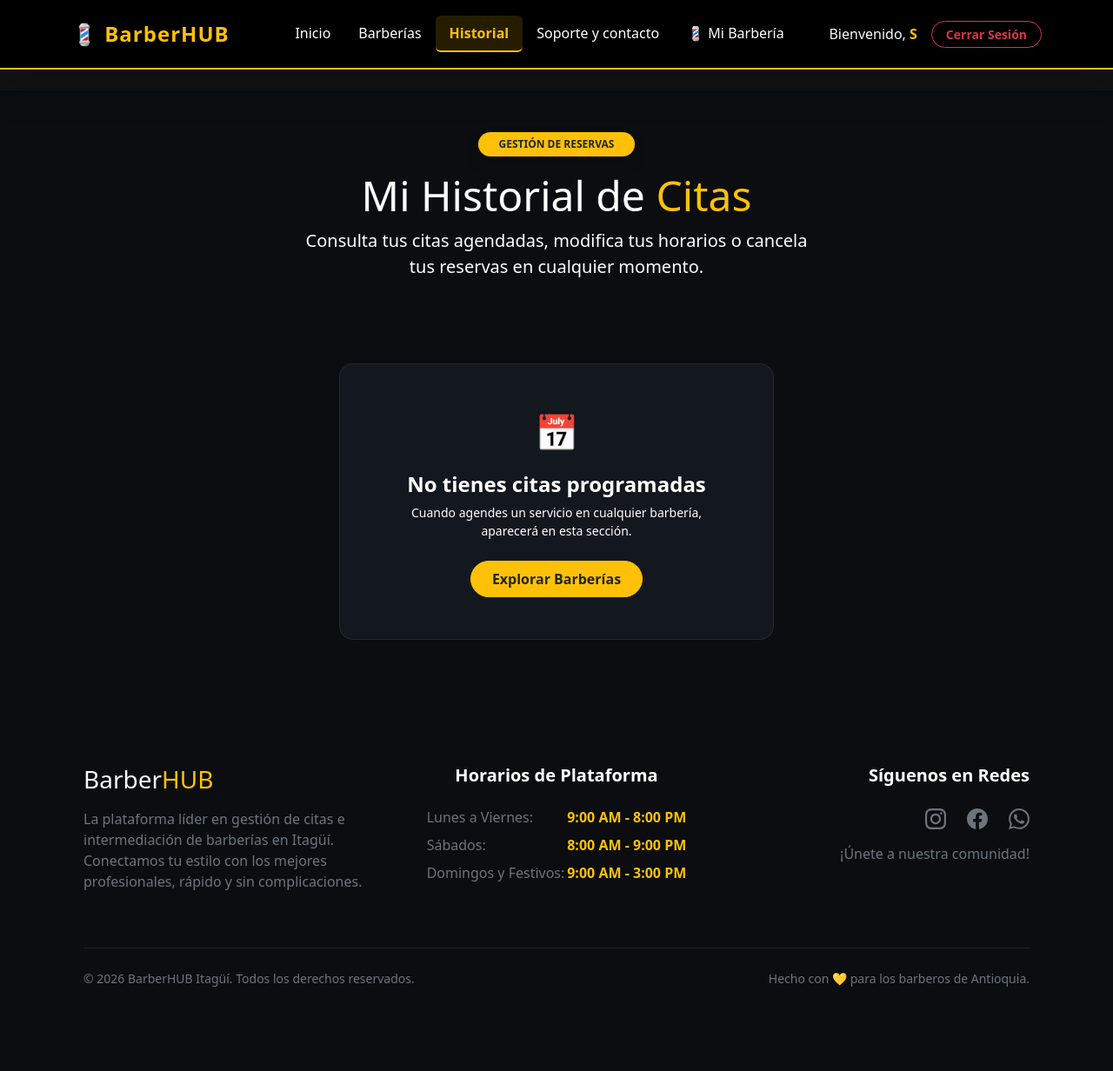
After one commit to jpabloruiz-sketch/BarberHUB, a Django app: page /historial/ in a window 1280 px wide. The commit adds this page. Shown: the whole page at 87% size. Run offline with Django 5.2, Linux system fonts and the light colour scheme; a user stored in the database is signed in; data comes from the database, SQL or seed files in the repository; both versions use the stored data as it was after the commit.

Commit message:
Todo melo 3

```diff
--- a/gestion/templates/base.html
+++ b/gestion/templates/base.html
@@ -149,9 +149,16 @@
                     <li class="nav-item">
                         <a class="nav-link nav-link-barberhub {% if request.resolver_match.url_name == 'home' %}active{% endif %}" href="{% url 'home' %}">Inicio</a>
                     </li>
+
                     <li class="nav-item">
                         <a class="nav-link nav-link-barberhub {% if request.resolver_match.url_name == 'barberias' %}active{% endif %}" href="{% url 'barberias' %}">Barberías</a>
                     </li>
+
+                     <!-- NUEVO BOTÓN DE HISTORIAL -->
+                    <li class="nav-item">
+                        <a class="nav-link nav-link-barberhub {% if request.resolver_match.url_name == 'historial' %}active{% endif %}" href="{% url 'historial' %}">Historial</a>
+                    </li>
+
                     <li class="nav-item">
                         <a class="nav-link nav-link-barberhub {% if request.resolver_match.url_name == 'soporte' %}active{% endif %}" href="{% url 'soporte' %}">Soporte y contacto</a>
                     </li>
--- /dev/null
+++ b/gestion/templates/historial.html
@@ -0,0 +1,247 @@
+{% extends 'base.html' %}
+
+{% block content %}
+<style>
+    .full-width-wrapper {
+        width: 100vw;
+        position: relative;
+        left: 50%;
+        right: 50%;
+        margin-left: -50vw;
+        margin-right: -50vw;
+        overflow-x: hidden;
+        background-color: #0b0d10;
+        min-height: 90vh;
+        display: flex;
+        flex-direction: column;
+        justify-content: space-between;
+    }
+
+    .glass-card {
+        background: rgba(22, 27, 34, 0.8) !important;
+        backdrop-filter: blur(12px);
+        -webkit-backdrop-filter: blur(12px);
+        border: 1px solid rgba(255, 255, 255, 0.08) !important;
+    }
+
+    .form-control-dark {
+        background-color: #161b22 !important;
+        border: 1px solid rgba(255, 255, 255, 0.15) !important;
+        color: #ffffff !important;
+        padding: 0.8rem 1rem;
+        border-radius: 10px;
+    }
+
+    .form-control-dark:focus {
+        border-color: #ffc107 !important;
+        box-shadow: 0 0 0 0.25rem rgba(255, 193, 7, 0.25) !important;
+    }
+
+    /* Opcional: efecto hover para los iconos de las redes sociales del footer */
+    .social-icon {
+        color: #6c757d;
+        transition: color 0.3s ease;
+    }
+    .social-icon:hover {
+        color: #ffc107;
+    }
+</style>
+
+<div class="full-width-wrapper py-5 px-3 px-md-5">
+    <div class="container-fluid px-lg-5" style="max-width: 1200px;">
+
+        <!-- ENCABEZADO -->
+        <div class="text-center mb-5">
+            <span class="badge bg-warning text-dark fw-bold px-4 py-2 text-uppercase mb-3 rounded-pill shadow">
+                Gestión de Reservas
+            </span>
+            <h1 class="display-5 fw-extrabold text-white">Mi Historial de <span class="text-warning">Citas</span></h1>
+            <p class="text-white fs-5 mx-auto" style="max-width: 600px;">
+                Consulta tus citas agendadas, modifica tus horarios o cancela tus reservas en cualquier momento.
+            </p>
+        </div>
+
+        {% if messages %}
+            {% for message in messages %}
+                <div class="alert alert-{{ message.tags }} alert-dismissible fade show text-center mb-4" role="alert">
+                    {{ message }}
+                    <button type="button" class="btn-close" data-bs-dismiss="alert" aria-label="Close"></button>
+                </div>
+            {% endfor %}
+        {% endif %}
+
+        <div class="row g-4">
+            {% if citas %}
+                {% for cita in citas %}
+                    <div class="col-lg-6">
+                        <div class="card glass-card text-white rounded-4 p-4 shadow h-100 position-relative">
+
+                            <!-- CABECERA DE LA TARJETA -->
+                            <div class="d-flex justify-content-between align-items-start mb-3 border-bottom border-secondary pb-3">
+                                <div>
+                                    <h4 class="fw-bold m-0 text-warning">{{ cita.barberia.nombre }}</h4>
+                                    <small class="text-white">📍 {{ cita.barberia.barrio }} • {{ cita.barberia.direccion }}</small>
+                                </div>
+                                <div>
+                                    {% if cita.estado == 'PENDIENTE' %}
+                                        <span class="badge bg-warning text-dark px-3 py-2 rounded-pill fw-bold">⌛ Pendiente</span>
+                                    {% elif cita.estado == 'CONFIRMADA' %}
+                                        <span class="badge bg-success px-3 py-2 rounded-pill fw-bold">✅ Confirmada</span>
+                                    {% else %}
+                                        <span class="badge bg-danger px-3 py-2 rounded-pill fw-bold">❌ Cancelada</span>
+                                    {% endif %}
+                                </div>
+                            </div>
+
+                            <!-- DETALLES DE LA CITA -->
+                            <div class="row mb-3">
+                                <div class="col-6">
+                                    <span class="text-white small d-block">FECHA Y HORA</span>
+                                    <strong class="fs-6 text-white">📅 {{ cita.fecha|date:"d/m/Y" }}</strong><br>
+                                    <strong class="fs-6 text-warning">⏰ {{ cita.hora|time:"g:i A" }}</strong>
+                                </div>
+                                <div class="col-6">
+                                    <span class="text-white small d-block">TELÉFONO DE CONTACTO</span>
+                                    <strong class="fs-6 text-white">📞 {{ cita.telefono }}</strong>
+                                </div>
+                            </div>
+
+                            <!-- SERVICIOS CONTRATADOS -->
+                            <div class="mb-4">
+                                <span class="text-white small d-block mb-1">SERVICIOS RESERVADOS</span>
+                                <div class="d-flex flex-wrap gap-2">
+                                    {% for s in cita.servicios.all %}
+                                        <span class="badge bg-secondary text-light fw-normal p-2 rounded-3">
+                                            {{ s.nombre }} ($ {{ s.precio|floatformat:0 }} COP)
+                                        </span>
+                                    {% empty %}
+                                        <span class="text-white small">Corte general / Sin especificar</span>
+                                    {% endfor %}
+                                </div>
+                            </div>
+
+                            <!-- ACCIONES (SOLO SI NO ESTÁ CANCELADA) -->
+                            {% if cita.estado != 'CANCELADA' %}
+                                <div class="d-flex gap-2 pt-3 border-top border-secondary mt-auto">
+                                    <button class="btn btn-outline-warning btn-sm rounded-pill fw-bold px-3 py-2" data-bs-toggle="modal" data-bs-target="#modalEditarCita{{ cita.id }}">
+                                        ✏️ Modificar Hora / Fecha
+                                    </button>
+
+                                    <form action="{% url 'cancelar_cita' cita.id %}" method="post" class="ms-auto" onsubmit="return confirm('¿Estás seguro de que deseas cancelar esta cita?');">
+                                        {% csrf_token %}
+                                        <button type="submit" class="btn btn-outline-danger btn-sm rounded-pill fw-bold px-3 py-2">
+                                            ❌ Cancelar Cita
+                                        </button>
+                                    </form>
+                                </div>
+                            {% endif %}
+
+                        </div>
+                    </div>
+
+                    <!-- MODAL PARA REPROGRAMAR CITA -->
+                    <div class="modal fade" id="modalEditarCita{{ cita.id }}" tabindex="-1" aria-hidden="true">
+                        <div class="modal-dialog modal-dialog-centered">
+                            <div class="modal-content glass-card text-white border border-secondary rounded-4 p-2">
+                                <div class="modal-header border-secondary">
+                                    <h5 class="modal-title fw-bold text-warning">✏️ Modificar Cita</h5>
+                                    <button type="button" class="btn-close btn-close-white" data-bs-dismiss="modal" aria-label="Close"></button>
+                                </div>
+                                <form action="{% url 'modificar_cita' cita.id %}" method="post">
+                                    {% csrf_token %}
+                                    <div class="modal-body">
+                                        <p class="text-white small mb-3">
+                                            Cambia el horario o la fecha para tu atención en <strong>{{ cita.barberia.nombre }}</strong>.
+                                        </p>
+                                        <div class="mb-3">
+                                            <label class="form-label text-white small fw-bold">NUEVA FECHA</label>
+                                            <input type="date" class="form-control form-control-dark" name="fecha" value="{{ cita.fecha|date:'Y-m-d' }}" required>
+                                        </div>
+                                        <div class="mb-3">
+                                            <label class="form-label text-white small fw-bold">NUEVA HORA</label>
+                                            <input type="time" class="form-control form-control-dark" name="hora" value="{{ cita.hora|time:'H:i' }}" required>
+                                        </div>
+                                    </div>
+                                    <div class="modal-footer border-secondary">
+                                        <button type="button" class="btn btn-outline-secondary rounded-pill" data-bs-dismiss="modal">Cerrar</button>
+                                        <button type="submit" class="btn btn-warning rounded-pill fw-bold text-dark">Guardar Cambios</button>
+                                    </div>
+                                </form>
+                            </div>
+                        </div>
+                    </div>
+
+                {% endfor %}
+            {% else %}
+                <div class="col-12 text-center py-5">
+                    <div class="glass-card p-5 rounded-4 mx-auto" style="max-width: 500px;">
+                        <span class="fs-1 d-block mb-3">📅</span>
+                        <h4 class="text-white fw-bold">No tienes citas programadas</h4>
+                        <p class="text-white small">Cuando agendes un servicio en cualquier barbería, aparecerá en esta sección.</p>
+                        <a href="{% url 'barberias' %}" class="btn btn-warning rounded-pill fw-bold px-4 py-2 mt-2 text-dark">
+                            Explorar Barberías
+                        </a>
+                    </div>
+                </div>
+            {% endif %}
+        </div>
+
+    </div>
+
+    <!-- FOOTER BARBERHUB -->
+    <footer class="custom-footer text-light py-5 scroll-animate mt-5">
+        <div class="container-fluid px-3 px-md-5">
+            <div class="row g-4">
+                <div class="col-md-4 text-center text-md-start">
+                    <h4 class="fw-extrabold mb-3 fs-3">Barber<span class="text-warning">HUB</span></h4>
+                    <p class="text-secondary small pe-md-4 fs-6">
+                        La plataforma líder en gestión de citas e intermediación de barberías en Itagüí. Conectamos tu estilo con los mejores profesionales, rápido y sin complicaciones.
+                    </p>
+                </div>
+
+                <div class="col-md-4 text-center">
+                    <h5 class="text-white mb-4 fw-bold fs-5">Horarios de Plataforma</h5>
+                    <ul class="list-unstyled text-secondary small fs-6">
+                        <li class="mb-2 d-flex justify-content-between px-md-4">
+                            <span>Lunes a Viernes:</span> <span class="text-warning fw-bold">9:00 AM - 8:00 PM</span>
+                        </li>
+                        <li class="mb-2 d-flex justify-content-between px-md-4">
+                            <span>Sábados:</span> <span class="text-warning fw-bold">8:00 AM - 9:00 PM</span>
+                        </li>
+                        <li class="mb-2 d-flex justify-content-between px-md-4">
+                            <span>Domingos y Festivos:</span> <span class="text-warning fw-bold">9:00 AM - 3:00 PM</span>
+                        </li>
+                    </ul>
+                </div>
+
+                <div class="col-md-4 text-center text-md-end">
+                    <h5 class="text-white mb-4 fw-bold">Síguenos en Redes</h5>
+                    <div class="d-flex justify-content-center justify-content-md-end gap-4 mb-3">
+                        <a href="https://www.instagram.com/j.estebantt/" class="social-icon text-decoration-none" title="Instagram">
+                            <svg xmlns="http://www.w3.org/2000/svg" width="24" height="24" viewBox="0 0 24 24" fill="currentColor"><path d="M12 2.163c3.204 0 3.584.012 4.85.07 3.252.148 4.771 1.691 4.919 4.919.058 1.265.069 1.645.069 4.849 0 3.205-.012 3.584-.069 4.849-.149 3.225-1.664 4.771-4.919 4.919-1.266.058-1.644.07-4.85.07-3.204 0-3.584-.012-4.849-.07-3.26-.149-4.771-1.699-4.919-4.92-.058-1.265-.07-1.644-.07-4.849 0-3.204.013-3.583.07-4.849.149-3.227 1.664-4.771 4.919-4.919 1.266-.057 1.645-.069 4.849-.069zm0-2.163c-3.259 0-3.667.014-4.947.072-4.358.2-6.78 2.618-6.98 6.98-.059 1.281-.073 1.689-.073 4.948 0 3.259.014 3.668.072 4.948.2 4.358 2.618 6.78 6.98 6.98 1.281.058 1.689.072 4.948.072 3.259 0 3.668-.014 4.948-.072 4.354-.2 6.782-2.618 6.979-6.98.059-1.28.073-1.689.073-4.948 0-3.259-.014-3.667-.072-4.947-.196-4.354-2.617-6.78-6.979-6.98-1.281-.059-1.69-.073-4.949-.073zm0 5.838c-3.403 0-6.162 2.759-6.162 6.162s2.759 6.163 6.162 6.163 6.162-2.759 6.162-6.163c0-3.403-2.759-6.162-6.162-6.162zm0 10.162c-2.209 0-4-1.79-4-4 0-2.209 1.791-4 4-4s4 1.791 4 4c0 2.21-1.791 4-4 4zm6.406-11.845c-.796 0-1.441.645-1.441 1.44s.645 1.44 1.441 1.44c.795 0 1.439-.645 1.439-1.44s-.644-1.44-1.439-1.44z"/></svg>
+                        </a>
+                        <a href="https://www.facebook.com/juanesteban.bonillatamayo?locale=es_LA" class="social-icon text-decoration-none" title="Facebook">
+                            <svg xmlns="http://www.w3.org/2000/svg" width="24" height="24" viewBox="0 0 24 24" fill="currentColor"><path d="M24 12.073c0-6.627-5.373-12-12-12s-12 5.373-12 12c0 5.99 4.388 10.954 10.125 11.854v-8.385H7.078v-3.47h3.047V9.43c0-3.007 1.792-4.669 4.533-4.669 1.312 0 2.686.235 2.686.235v2.953H15.83c-1.491 0-1.956.925-1.956 1.874v2.25h3.328l-.532 3.47h-2.796v8.385C19.612 23.027 24 18.062 24 12.073z"/></svg>
+                        </a>
+                        <a href="https://w.app/60aqnn" class="social-icon text-decoration-none" title="WhatsApp">
+                            <svg xmlns="http://www.w3.org/2000/svg" width="24" height="24" viewBox="0 0 24 24" fill="currentColor"><path d="M.057 24l1.687-6.163c-1.041-1.804-1.588-3.849-1.587-5.946.003-6.556 5.338-11.891 11.893-11.891 3.181.001 6.167 1.24 8.413 3.488 2.245 2.248 3.481 5.236 3.48 8.414-.003 6.557-5.338 11.892-11.893 11.892-1.99-.001-3.951-.5-5.688-1.448l-6.305 1.654zm6.597-3.807c1.676.995 3.276 1.591 5.392 1.592 5.448 0 9.886-4.434 9.889-9.885.002-5.462-4.415-9.89-9.881-9.892-5.452 0-9.887 4.434-9.889 9.884-.001 2.225.651 3.891 1.746 5.634l-.999 3.648 3.742-.981zm11.387-5.464c-.074-.124-.272-.198-.57-.347-.297-.149-1.758-.868-2.031-.967-.272-.099-.47-.149-.669.149-.198.297-.768.967-.941 1.165-.173.198-.347.223-.644.074-.297-.149-1.255-.462-2.39-1.475-.883-.788-1.48-1.761-1.653-2.059-.173-.297-.018-.458.13-.606.134-.133.297-.347.446-.521.151-.172.2-.296.3-.495.099-.198.05-.372-.025-.521-.075-.148-.669-1.611-.916-2.206-.242-.579-.487-.501-.669-.51l-.57-.01c-.198 0-.52.074-.792.372s-1.04 1.016-1.04 2.479 1.065 2.876 1.213 3.074c.149.198 2.095 3.2 5.076 4.487.709.306 1.263.489 1.694.626.712.226 1.36.194 1.872.118.571-.085 1.758-.719 2.006-1.413.248-.695.248-1.29.173-1.414z"/></svg>
+                        </a>
+                    </div>
+                    <p class="text-secondary small mt-3 fs-6">¡Únete a nuestra comunidad!</p>
+                </div>
+            </div>
+
+            <hr class="border-secondary mt-5 mb-4 opacity-25">
+
+            <div class="row align-items-center">
+                <div class="col-md-6 text-center text-md-start text-secondary small mb-2 mb-md-0">
+                    &copy; 2026 BarberHUB Itagüí. Todos los derechos reservados.
+                </div>
+                <div class="col-md-6 text-center text-md-end text-secondary small">
+                    Hecho con 💛 para los barberos de Antioquia.
+                </div>
+            </div>
+        </div>
+    </footer>
+</div>
+{% endblock %}
--- a/gestion/urls.py
+++ b/gestion/urls.py
@@ -7,6 +7,7 @@ urlpatterns = [
     path('', views.home, name='inicio'),
     path('inicio/', views.home, name='home'),
     path('barberias/', views.barberias, name='barberias'),
+    path('historial/', views.historial, name='historial'),
     path('soporte/', views.soporte, name='soporte'),
     path('pagar-plan/', views.pagar_plan, name='pagar_plan'),
     path('logout/', views.cerrar_sesion, name='logout'),
@@ -18,6 +19,8 @@ urlpatterns = [
 
     # Citas
     path('agendar/', views.agendar_cita, name='agendar'),
+    path('cita/modificar/<int:cita_id>/', views.modificar_cita, name='modificar_cita'),
+    path('cita/cancelar/<int:cita_id>/', views.cancelar_cita, name='cancelar_cita'),
 
     # Panel Barbero
     path('panel-barbero/', views.panel_barbero, name='panel_barbero'),
--- a/gestion/views.py
+++ b/gestion/views.py
@@ -32,6 +32,29 @@ def barberias(request):
     return render(request, 'barberias.html', {'barberias': lista_barberias})
 
 def soporte(request):
+    if request.method == 'POST':
+        nombre = request.POST.get('nombre')
+        correo = request.POST.get('correo')
+        tipo = request.POST.get('tipo')
+        mensaje = request.POST.get('mensaje')
+
+        asunto = f"Soporte BarberHUB: {tipo}"
+        cuerpo = f"Nombre del remitente: {nombre}\nCorreo de contacto: {correo}\n\nMensaje:\n{mensaje}"
+
+        try:
+            send_mail(
+                subject=asunto,
+                message=cuerpo,
+                from_email=None,
+                recipient_list=['soporte.barberhub@gmail.com'],
+                fail_silently=False,
+            )
+            messages.success(request, '¡Mensaje enviado con éxito! Te responderemos pronto.')
+        except Exception as e:
+            messages.error(request, 'Hubo un error al enviar el mensaje. Inténtalo de nuevo más tarde.')
+
+        return redirect('soporte')
+
     return render(request, 'soporte.html')
 
 @login_required
@@ -90,7 +113,7 @@ def cerrar_sesion(request):
 
 @login_required
 def agendar_cita(request):
-    barberia_id = request.GET.get('barberia_id')
+    barberia_id = request.GET.get('barberia_id') or request.POST.get('barberia_id')
 
     barberia_seleccionada = None
     servicios = []
@@ -103,14 +126,80 @@ def agendar_cita(request):
             horarios = barberia_seleccionada.horarios.all()
 
     if request.method == 'POST':
+        nombre_cliente = request.POST.get('nombre_cliente')
+        telefono = request.POST.get('telefono')
+        fecha = request.POST.get('fecha')
+        hora = request.POST.get('hora')
+        servicios_ids = request.POST.getlist('servicios')
+
+        if not barberia_seleccionada:
+            messages.error(request, 'Debe seleccionar una barbería válida.')
+            return redirect('barberias')
+
+        # Crear la cita en la base de datos
+        cita = Cita.objects.create(
+            nombre_cliente=nombre_cliente,
+            telefono=telefono,
+            barberia=barberia_seleccionada,
+            fecha=fecha,
+            hora=hora,
+            estado='PENDIENTE'
+        )
+
+        # Asociar los servicios seleccionados (relación ManyToMany)
+        if servicios_ids:
+            cita.servicios.set(servicios_ids)
+
         messages.success(request, '¡Tu cita ha sido agendada con éxito!')
-        return redirect('home')
+        return redirect('historial')
 
     return render(request, 'agendar.html', {
         'barberia_seleccionada': barberia_seleccionada,
         'servicios': servicios,
         'horarios': horarios
     })
+
+
+@login_required
+def historial(request):
+    # Consulta las citas agendadas por el usuario actual
+    citas = Cita.objects.filter(
+        nombre_cliente=request.user.username
+    ).prefetch_related('servicios', 'barberia').order_by('-fecha', '-hora')
+
+    return render(request, 'historial.html', {'citas': citas})
+
+
+@login_required
+def modificar_cita(request, cita_id):
+    # Asegura que la cita pertenezca al usuario logueado
+    cita = get_object_or_404(Cita, id=cita_id, nombre_cliente=request.user.username)
+
+    if request.method == 'POST':
+        nueva_fecha = request.POST.get('fecha')
+        nueva_hora = request.POST.get('hora')
+
+        if nueva_fecha and nueva_hora:
+            cita.fecha = nueva_fecha
+            cita.hora = nueva_hora
+            cita.save()
+            messages.success(request, 'La cita se ha reprogramado correctamente.')
+        else:
+            messages.error(request, 'Por favor ingresa fecha y hora válidas.')
+
+    return redirect('historial')
+
+
+@login_required
+def cancelar_cita(request, cita_id):
+    cita = get_object_or_404(Cita, id=cita_id, nombre_cliente=request.user.username)
+
+    if request.method == 'POST':
+        cita.estado = 'CANCELADA'
+        cita.save()
+        messages.success(request, 'La cita ha sido cancelada.')
+
+    return redirect('historial')
 
 # ================= PANEL DE BARBERO =================
 
```
Also changed, not shown: configuracion/settings.py (+6 -6 lines), gestion/templates/soporte.html (+45 -9 lines), db.sqlite3.
